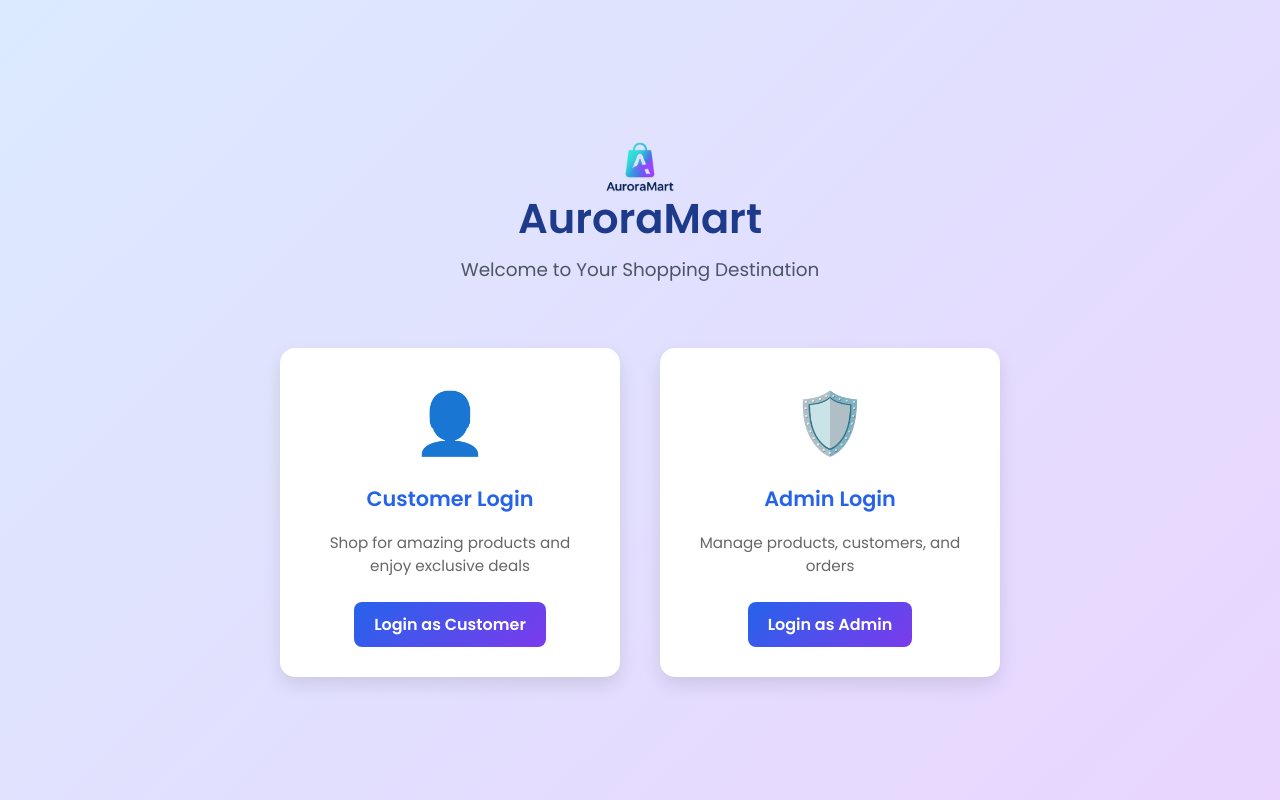
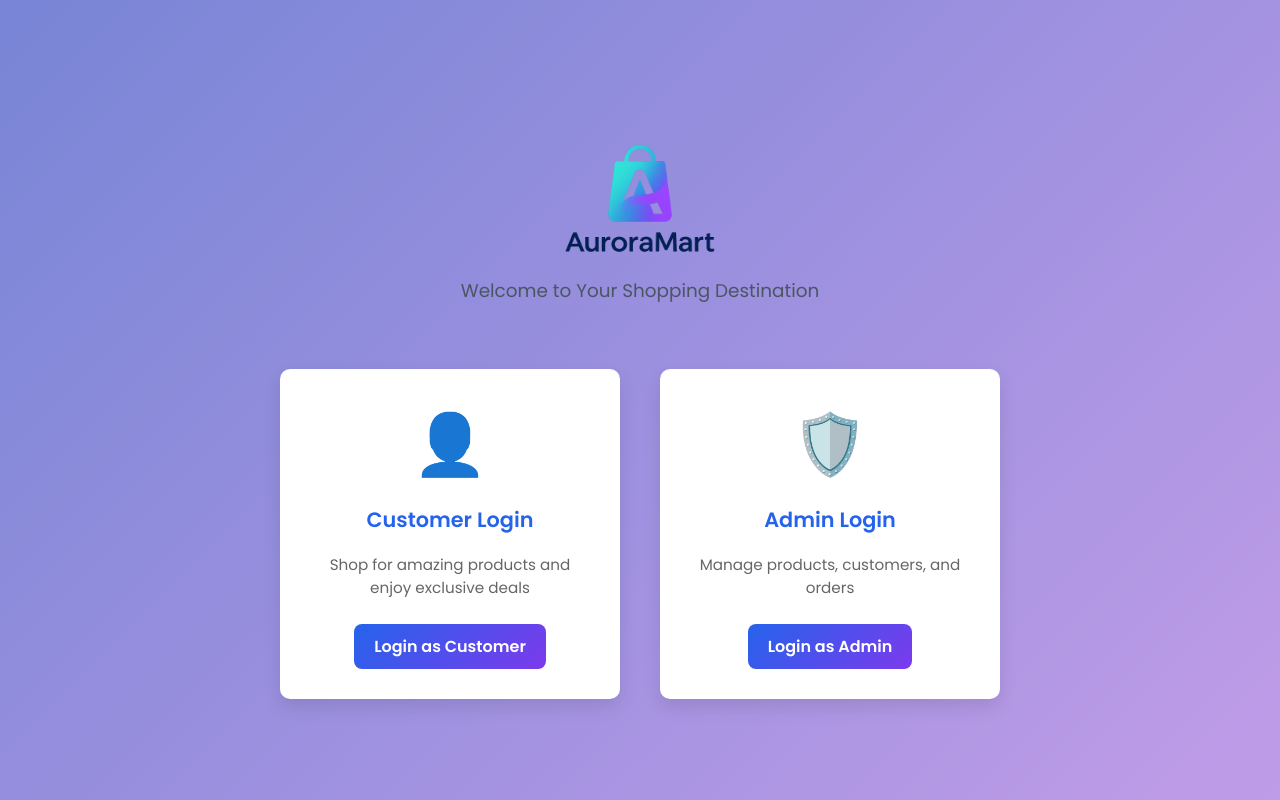
Before and after one commit to Adrenalineren/Aurora_Mart, a Django app: page / in a window 1280 px wide. Run offline with Django 5.2, Linux system fonts and the light colour scheme.

Commit message:
adding css file

```diff
--- a/auroramart/settings.py
+++ b/auroramart/settings.py
@@ -54,10 +54,11 @@ ROOT_URLCONF = 'auroramart.urls'
 TEMPLATES = [
     {
         'BACKEND': 'django.template.backends.django.DjangoTemplates',
-        'DIRS': [BASE_DIR / 'auroramart/templates'],
+        'DIRS': [BASE_DIR / 'auroramart' / 'templates'],
         'APP_DIRS': True,
         'OPTIONS': {
             'context_processors': [
+                'django.template.context_processors.debug',
                 'django.template.context_processors.request',
                 'django.contrib.auth.context_processors.auth',
                 'django.contrib.messages.context_processors.messages',
@@ -115,7 +116,8 @@ USE_TZ = True
 # https://docs.djangoproject.com/en/5.2/howto/static-files/
 
 STATIC_URL = '/static/'
-STATICFILES_DIRS = [BASE_DIR / 'adminpanel' / 'static']
+STATICFILES_DIRS = [BASE_DIR / 'static']
+STATIC_ROOT = BASE_DIR / 'staticfiles'
 
 
 # Default primary key field type
--- a/auroramart/templates/index.html
+++ b/auroramart/templates/index.html
@@ -1,118 +1,17 @@
 {% load static %}
+
 <!DOCTYPE html>
 <html lang="en">
 <head>
     <meta charset="UTF-8">
     <meta name="viewport" content="width=device-width, initial-scale=1.0">
     <title>AuroraMart</title>
-
-    <style>
-        @import url('https://fonts.googleapis.com/css2?family=Poppins:wght@400;600&display=swap');
-
-        /* General Page Setup */
-        body {
-            margin: 0;
-            font-family: 'Poppins', sans-serif;
-            background: linear-gradient(135deg, #dbeafe, #e9d5ff); /* Soft pastel gradient */
-            color: #333;
-            height: 100vh;
-            display: flex;
-            flex-direction: column;
-            align-items: center;
-            justify-content: center;
-            text-align: center;
-        }
-
-        /* Logo and Heading */
-        .logo {
-            display: flex;
-            flex-direction: column;
-            align-items: center;
-            margin-bottom: 25px;
-        }
-
-        .logo img {
-            width: 90px; /* 🔹 Bigger logo */
-            margin-bottom: -30px;
-        }
-
-        h1 {
-            font-size: 2.6em;
-            margin: 4px 0 0 0;
-            color: #1e3a8a; /* Deep blue */
-        }
-
-        p.subtitle {
-            margin: 6px 0 40px 0;
-            font-size: 1.15em;
-            color: #4b5563;
-        }
-
-        /* Card Container */
-        .card-container {
-            display: flex;
-            gap: 40px;
-            flex-wrap: wrap;
-            justify-content: center;
-        }
-
-        /* Individual Card */
-        .card {
-            background-color: white;
-            color: #333;
-            border-radius: 15px;
-            box-shadow: 0 8px 18px rgba(0, 0, 0, 0.1);
-            padding: 30px;
-            width: 280px;
-            text-align: center;
-            transition: transform 0.3s ease, box-shadow 0.3s ease;
-        }
-
-        .card:hover {
-            transform: translateY(-6px);
-            box-shadow: 0 12px 22px rgba(0, 0, 0, 0.15);
-        }
-
-        .card-icon {
-            font-size: 60px;
-            margin-bottom: 15px;
-        }
-
-        .card h2 {
-            margin-top: 10px;
-            font-size: 1.3em;
-            color: #2563eb;
-        }
-
-        .card p {
-            font-size: 0.95em;
-            color: #666;
-            margin-bottom: 25px;
-        }
-
-        /* Button Style */
-        .card a {
-            text-decoration: none;
-            display: inline-block;
-            background: linear-gradient(135deg, #2563eb, #7c3aed);
-            color: white;
-            padding: 10px 20px;
-            border-radius: 8px;
-            font-weight: 600;
-            transition: background 0.3s ease, transform 0.2s ease;
-        }
-
-        .card a:hover {
-            background: linear-gradient(135deg, #1e40af, #5b21b6);
-            transform: scale(1.05);
-        }
-    </style>
+    <link rel="stylesheet" href="{% static 'css/style.css' %}">
 </head>
 <body>
     <div class="logo">
         <!-- ✅ Correct static tag usage -->
-        <img src="{% static 'adminpanel/images/auroramart_logo.png' %}" alt="AuroraMart Logo">
-        <h1>AuroraMart</h1>
+        <img src="{% static 'images/auroramart_logo.png' %}" alt="AuroraMart Logo">
         <p class="subtitle">Welcome to Your Shopping Destination</p>
     </div>
 
--- a/auroramart/urls.py
+++ b/auroramart/urls.py
@@ -15,10 +15,11 @@ Including another URLconf
     2. Add a URL to urlpatterns:  path('blog/', include('blog.urls'))
 """
 from django.contrib import admin
-from django.urls import path
+from django.urls import path, include
 from . import views
 
 urlpatterns = [
     path('admin/', admin.site.urls),
     path('', views.index, name='index'),
+
 ]
--- /dev/null
+++ b/static/css/style.css
@@ -0,0 +1,94 @@
+@import url('https://fonts.googleapis.com/css2?family=Poppins:wght@400;600&display=swap');
+
+
+body {
+    margin: 0;
+    font-family: 'Poppins', sans-serif;
+    background: linear-gradient(135deg, #7885d6, #c09ce8);
+    height: 100vh;
+    display: flex;
+    flex-direction: column;
+    align-items: center;
+    justify-content: center;
+    text-align: center;
+}
+
+
+.logo {
+    display: flex;
+    flex-direction: column;
+    align-items: center;
+    margin-bottom: 25px;
+}
+
+.logo img {
+    width: 200px;
+    margin-bottom: -30px;
+}
+
+h1 {
+    font-size: 2.6em;
+    margin: 4px 0 0 0;
+    color: #344678;
+}
+
+p.subtitle {
+    margin: 6px 0 40px 0;
+    font-size: 1.15em;
+    color: #4b5563;
+}
+
+.card-container {
+    display: flex;
+    gap: 40px;
+    flex-wrap: wrap;
+    justify-content: center;
+}
+
+.card {
+    background-color: white;
+    color: #333;
+    border-radius: 10px;
+    box-shadow: 0 8px 18px rgba(0, 0, 0, 0.1);
+    padding: 30px;
+    width: 280px;
+    text-align: center;
+    transition: transform 0.3s ease, box-shadow 0.3s ease;
+}
+
+.card:hover {
+    transform: translateY(-6px);
+}
+
+.card-icon {
+    font-size: 60px;
+    margin-bottom: 15px;
+}
+
+.card h2 {
+    margin-top: 10px;
+    font-size: 1.3em;
+    color: #2563eb;
+}
+
+.card p {
+    font-size: 0.95em;
+    color: #666;
+    margin-bottom: 25px;
+}
+
+.card a {
+    text-decoration: none;
+    display: inline-block;
+    background: linear-gradient(135deg, #2563eb, #7c3aed);
+    color: white;
+    padding: 10px 20px;
+    border-radius: 8px;
+    font-weight: 600;
+    transition: background 0.3s ease, transform 0.2s ease;
+}
+
+.card a:hover {
+    background: linear-gradient(135deg, #1e40af, #5b21b6);
+    transform: scale(1.05);
+}
```
Also changed, not shown: db.sqlite3, static/images/auroramart_logo.png (added).
